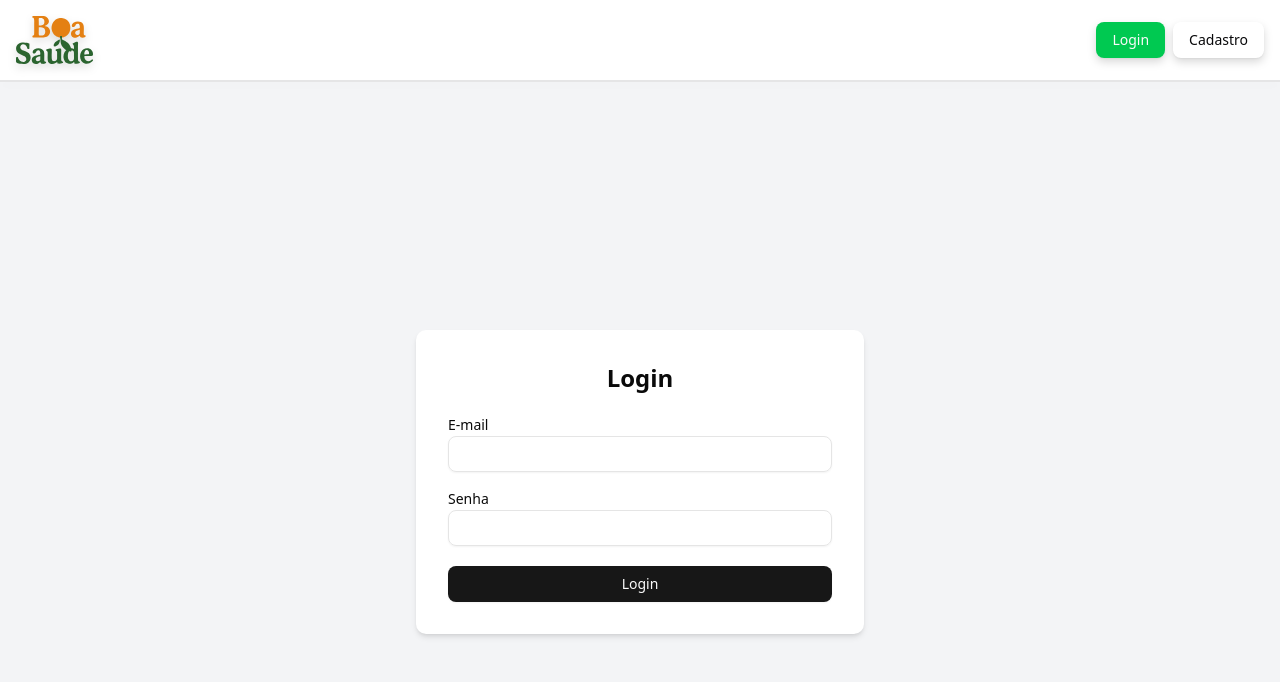
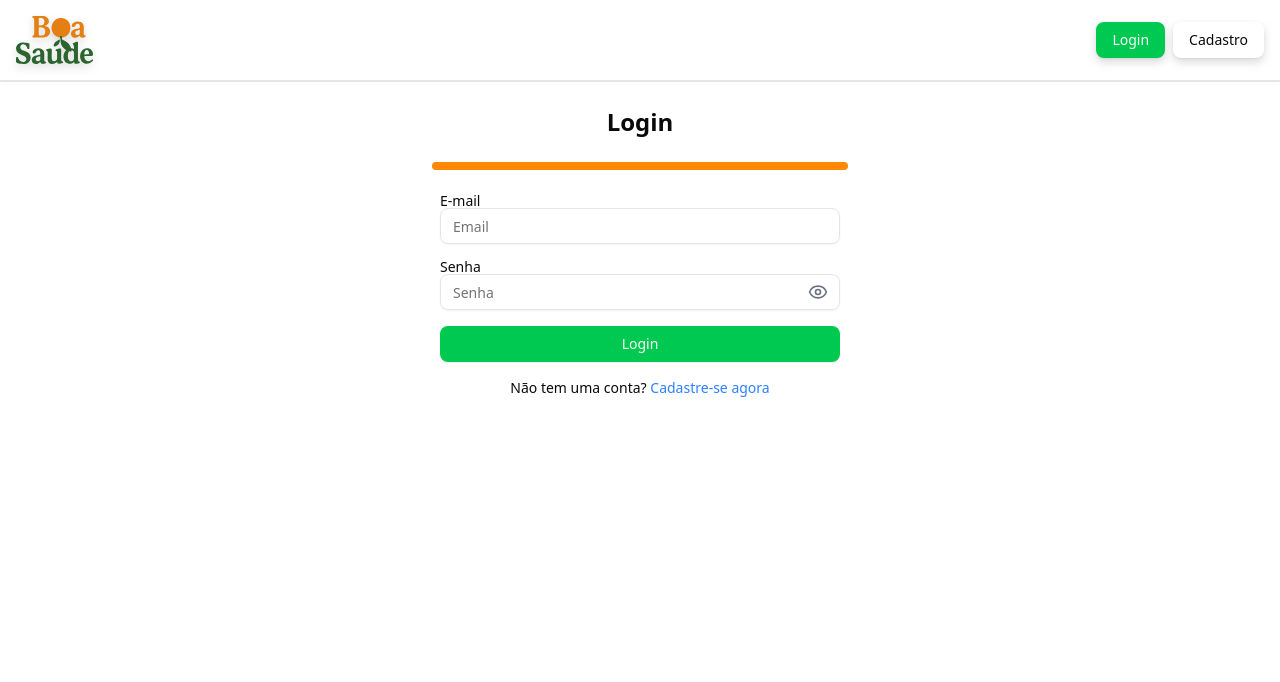
Before and after one commit to OktechEng/oktech-front, a Next.js app: page /login in a window 1280 px wide. Shown: the top 682 px of the page. Built offline with nearby package versions, Linux system fonts and the light colour scheme; no server answers.

Commit message:
feat(login): add password visibility toggle and registration link
- Add show/hide password functionality with eye icons
- Include router in useLogin hook return for navigation
- Update styling to match CadastroTemplate
- Add link to registration page

```diff
--- a/src/template/CadastroTemplate/cadastroTemplate.jsx
+++ b/src/template/CadastroTemplate/cadastroTemplate.jsx
@@ -46,7 +46,7 @@ export default function CadastroTemplate() {
       <ToastContainer />
       <h1 className="text-2xl font-bold text-center my-6">Cadastro</h1>
       <div className="flex justify-center">
-        <hr className="border-8 rounded-3xl w-2/6 border-orange-400" />
+        <hr className="border-4 rounded-3xl w-2/6 border-orange-400" />
       </div>
       <div className="max-w-md mx-auto bg-white p-6 rounded-lg ">
         <form onSubmit={handleSubmit(onSubmit)} className="space-y-4">
--- a/src/template/LoginTemplate/hook/useLogin.js
+++ b/src/template/LoginTemplate/hook/useLogin.js
@@ -80,5 +80,6 @@ export const useLogin = () => {
         onSubmit,
         loginError,
         loginSuccess, // Retorne a mensagem de sucesso
+        router, // Adicionar router ao retorno
     };
 };
--- a/src/template/LoginTemplate/loginTemplate.jsx
+++ b/src/template/LoginTemplate/loginTemplate.jsx
@@ -1,16 +1,18 @@
 'use client'
 
-import { useEffect } from "react";
+import { useEffect, useState } from "react";
 import { Button } from "@/components/ui/button";
 import { Input } from "@/components/ui/input";
 import { Label } from "@/components/ui/label";
 import { useLogin } from "./hook/useLogin";
 import { ToastContainer, toast } from "react-toastify";
 import "react-toastify/dist/ReactToastify.css";
+import { Eye, EyeOff } from "lucide-react";
 import Image from "next/image";
 
 export function LoginTemplate() {
-    const { register, handleSubmit, errors, isSubmitting, onSubmit, loginError, loginSuccess } = useLogin();
+    const { register, handleSubmit, errors, isSubmitting, onSubmit, loginError, loginSuccess, router } = useLogin();
+    const [showPassword, setShowPassword] = useState(false);
 
     // Exibe o toast quando houver erro de login
     useEffect(() => {
@@ -27,20 +29,23 @@ export function LoginTemplate() {
     }, [loginSuccess]);
 
     return (
-        <div className="flex min-h-screen items-center justify-center bg-gray-100">
+        <div className="min-h-screen px-4">
             <ToastContainer />
-            <div className="w-full max-w-md rounded-lg bg-white p-8 shadow-md">
-                <h1 className="mb-6 text-center text-2xl font-bold">Login</h1>
+            <h1 className="text-2xl font-bold text-center my-6">Login</h1>
+            <div className="flex justify-center">
+                <hr className="border-4 rounded-3xl w-2/6 border-orange-400" />
+            </div>
+            <div className="max-w-md mx-auto bg-white p-6 rounded-lg">
                 {/* handleSubmit faz a validação automática antes de chamar onSubmit */}
-                <form className="space-y-5" onSubmit={handleSubmit(onSubmit)}>
+                <form className="space-y-4" onSubmit={handleSubmit(onSubmit)}>
                     <div>
                         <Label htmlFor="email">E-mail</Label>
                         <Input
+                            placeholder="Email"
                             type="email"
                             id="email"
                             {...register("email")}
                             required
-                            className="mt-1"
                         />
                         {errors.email && (
                             <span className="text-red-500 text-sm">{errors.email.message}</span>
@@ -48,21 +53,32 @@ export function LoginTemplate() {
                     </div>
                     <div>
                         <Label htmlFor="password">Senha</Label>
-                        <Input
-                            type="password"
-                            id="password"
-                            {...register("password")}
-                            required
-                            className="mt-1"
-                        />
+                        <div className="relative">
+                            <Input
+                                placeholder="Senha"
+                                type={showPassword ? "text" : "password"}
+                                id="password"
+                                {...register("password")}
+                                required
+                            />
+                            <div className="absolute inset-y-0 right-0 pr-3 flex items-center">
+                                <button type="button" onClick={() => setShowPassword(!showPassword)} className="text-gray-500">
+                                    {showPassword ? <EyeOff size={20} /> : <Eye size={20} />}
+                                </button>
+                            </div>
+                        </div>
                         {errors.password && (
                             <span className="text-red-500 text-sm">{errors.password.message}</span>
                         )}
                     </div>
-                    <Button type="submit" className="w-full" disabled={isSubmitting}>
+                    <Button type="submit" className="w-full bg-green-500 hover:bg-green-400" disabled={isSubmitting}>
                         {isSubmitting ? "Entrando..." : "Login"}
                     </Button>
                 </form>
+                <p className="text-center text-sm mt-4">
+                    Não tem uma conta?{" "}
+                    <a onClick={() => router.push("/cadastro")} className="text-blue-500 hover:underline cursor-pointer">Cadastre-se agora</a>
+                </p>
             </div>
         </div>
     );
```
